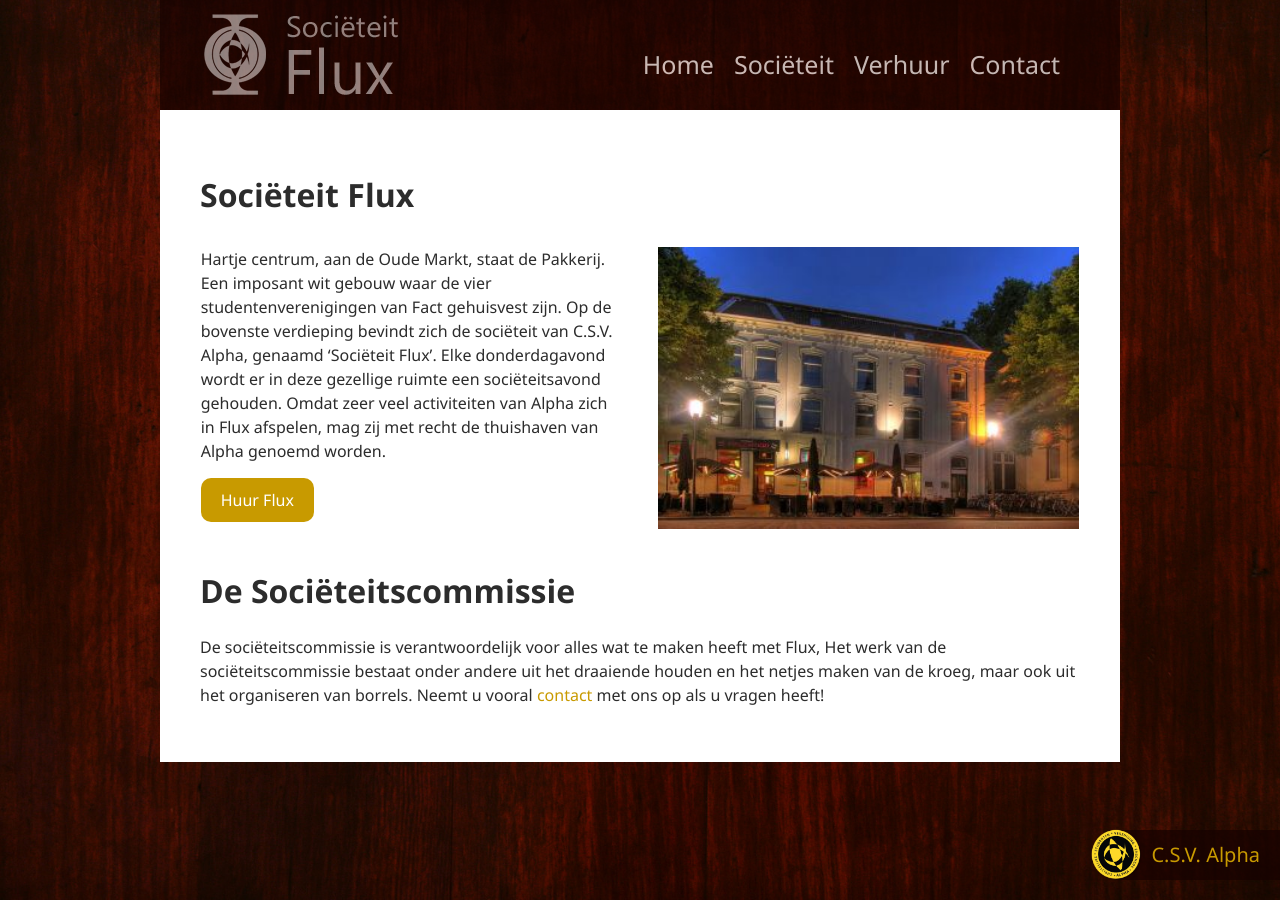
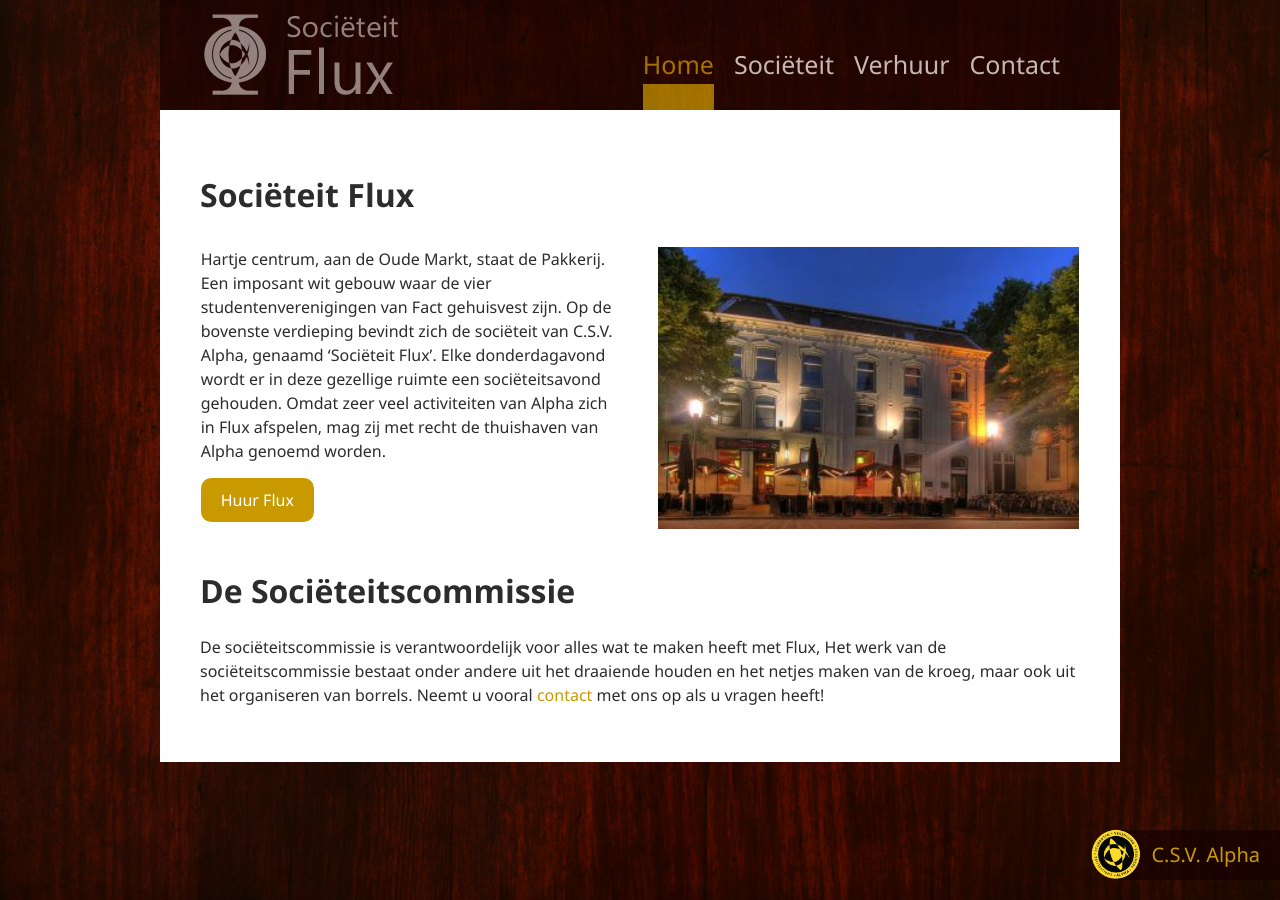
Before and after one commit to csvalpha/societeitflux.nl, a Jekyll site: the page built from index.md, in a window 1280 px wide. Built offline with Jekyll 4.4.1, drawn with Linux system fonts in a browser that asks for light colours.

Commit message:
Fix active page

```diff
--- a/_includes/header.html
+++ b/_includes/header.html
@@ -3,9 +3,9 @@
         <a href="/"><img src="/img/Flux-logo.png"/></a>
     </div>
     <nav id="menu">
-        <a href="/">Home</a>
-        <a href="/societeit">Sociëteit</a>
-        <a href="/verhuur">Verhuur</a>
-        <a href="/contact">Contact</a>
+        <a {% if page.name == 'index.md' %}class="active"{% endif %} href="/">Home</a>
+        <a {% if page.name == 'societeit.md' %}class="active"{% endif %} href="/societeit">Sociëteit</a>
+        <a {% if page.name == 'verhuur.md' %}class="active"{% endif %} href="/verhuur">Verhuur</a>
+        <a {% if page.name == 'contact.md' %}class="active"{% endif %} href="/contact">Contact</a>
     </nav>
 </div>
```
